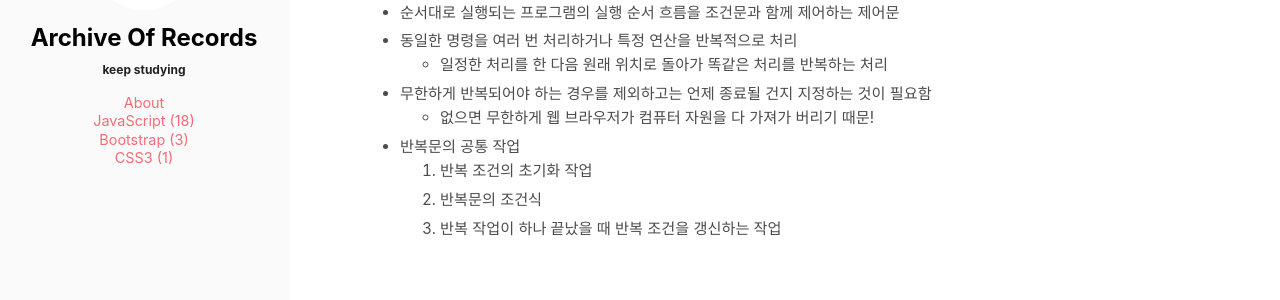
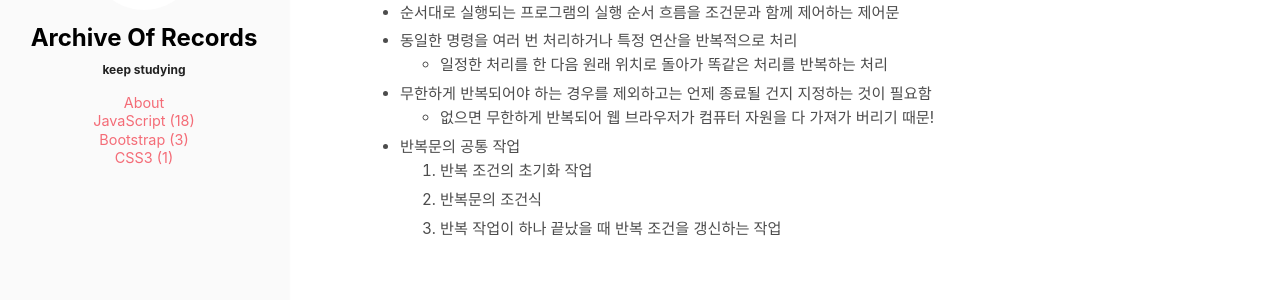
Before and after one commit to absolutelyfullycapable/absolutelyfullycapable.github.io, a Jekyll site: the page built from _posts/2020-10-27-javascript-제어문-반복문.md, in a window 1280 px wide and 900 px high. Shown: the part 282-582 px from the top of the window. Built offline with Jekyll 4.4.1, drawn with Linux system fonts in a browser that asks for light colours.

Commit message:
Update 2020-10-27-javascript-제어문-반복문.md

```diff
--- a/_posts/2020-10-27-javascript-제어문-반복문.md
+++ b/_posts/2020-10-27-javascript-제어문-반복문.md
@@ -11,7 +11,7 @@ comments: true
 - 동일한 명령을 여러 번 처리하거나 특정 연산을 반복적으로 처리
 	- 일정한 처리를 한 다음 원래 위치로 돌아가 똑같은 처리를 반복하는 처리
 - 무한하게 반복되어야 하는 경우를 제외하고는 언제 종료될 건지 지정하는 것이 필요함
-	- 없으면 무한하게  웹 브라우저가 컴퓨터 자원을 다 가져가 버리기 때문!
+	- 없으면 무한하게 반복되어 웹 브라우저가 컴퓨터 자원을 다 가져가 버리기 때문!
 - 반복문의 공통 작업
 	1. 반복 조건의 초기화 작업
 	2. 반복문의 조건식
```
